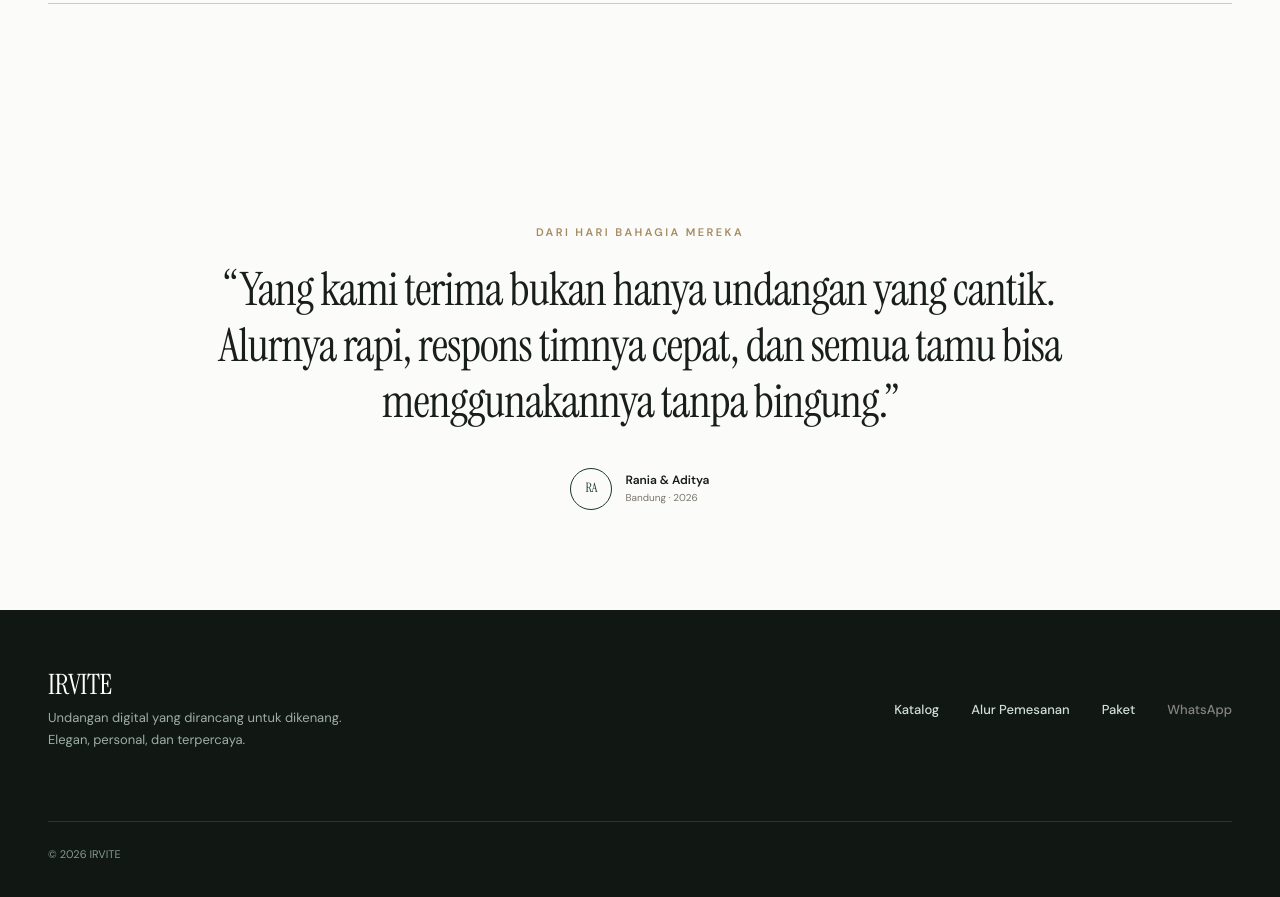
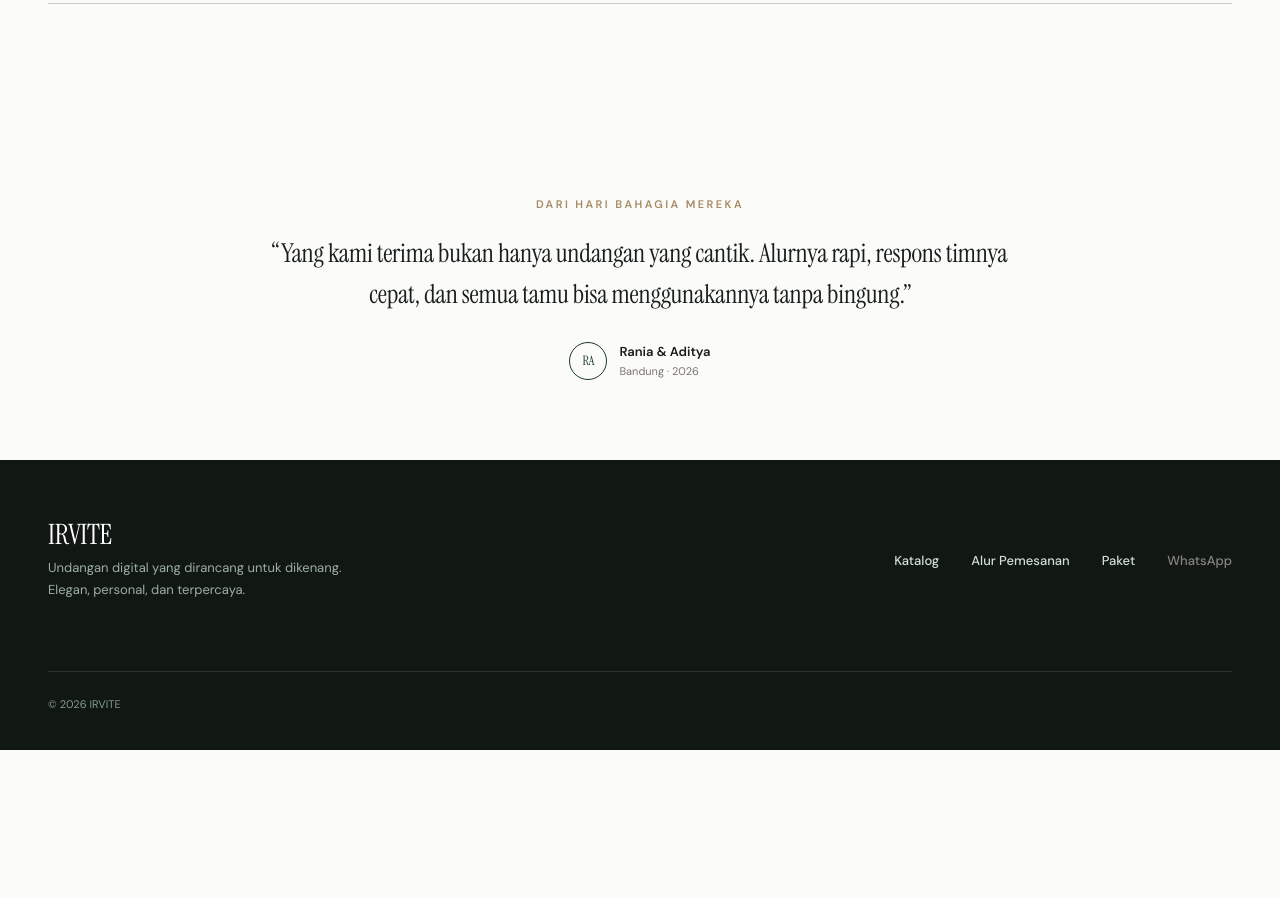
Before and after one commit to irul-kafy/irvite-id, a Next.js app in the folder apps/web-invitation/: page / in a window 1280 px wide. Shown: the part 3160-4057 px from the top of the page. After the commit the page ends 3910 px from the top, so only its background shows below. Built offline with nearby package versions, Linux system fonts and the light colour scheme; no server answers; a web font is replaced by a local one.

Commit message:
style(landing): refine testimonial quote font size and spacing

```diff
--- a/apps/web-invitation/src/app/landing.css
+++ b/apps/web-invitation/src/app/landing.css
@@ -987,33 +987,37 @@ h1 em {
 
 /* ── Testimonials ─────────────────────────────────────────────────────────── */
 .testimonials {
-  padding-block: 100px;
+  padding-block: 72px 80px;
   text-align: center;
   background: #fbfbf9;
 }
 
+.testimonials .eyebrow {
+  margin-bottom: 20px;
+}
+
 .testimonial-quote {
-  max-width: 900px;
+  max-width: 740px;
   margin: 0 auto;
   font-family: var(--serif);
-  font-size: 46px;
+  font-size: clamp(1.2rem, 2.2vw, 1.625rem);
   font-weight: 400;
-  letter-spacing: -0.02em;
-  line-height: 1.22;
+  letter-spacing: -0.01em;
+  line-height: 1.55;
   color: #181e1b;
 }
 
 .testimonial-person {
-  margin-top: 38px;
+  margin-top: 28px;
   display: flex;
   align-items: center;
   justify-content: center;
-  gap: 13px;
+  gap: 12px;
 }
 
 .testimonial-person > span {
-  width: 42px;
-  height: 42px;
+  width: 38px;
+  height: 38px;
   display: grid;
   place-items: center;
   border: 1px solid var(--primary);
@@ -1035,13 +1039,13 @@ h1 em {
 
 .testimonial-person strong {
   color: #181e1b;
-  font-size: 12px;
+  font-size: 13px;
   font-weight: 600;
 }
 
 .testimonial-person small {
   color: var(--ink-muted);
-  font-size: 10px;
+  font-size: 11px;
 }
 
 /* ── Final CTA ────────────────────────────────────────────────────────────── */
```
